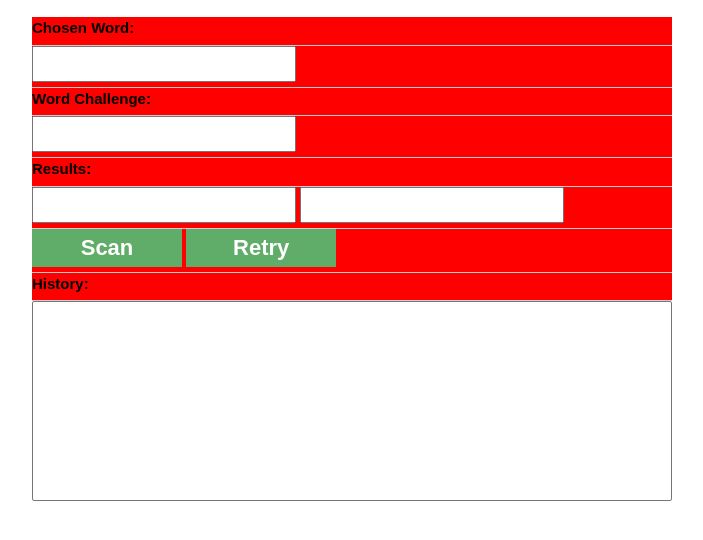
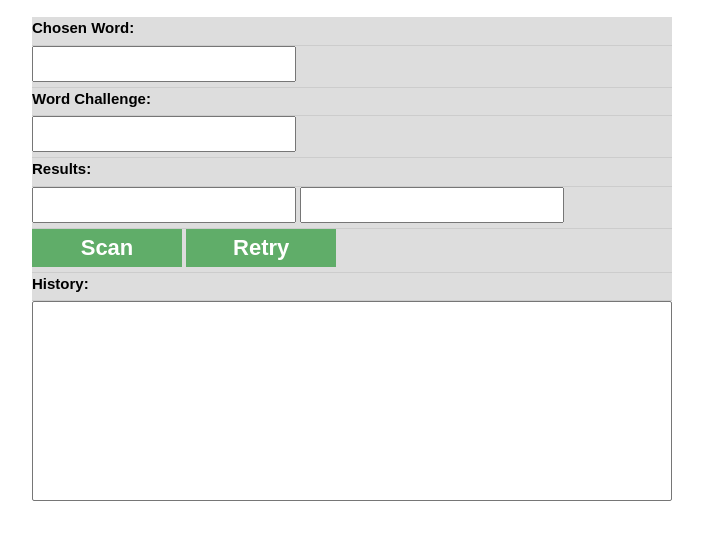
Before and after one commit to soodmax/Wordsmith, a plain HTML site: page index.html in a window 1280 px wide. Shown: the part 68-608 px from the top of the page, without its empty margins (288-991 px from the left). Drawn offline with Linux system fonts and the light colour scheme.

Commit message:
no message

```diff
--- a/style.css
+++ b/style.css
@@ -22,7 +22,7 @@ main h1 {
 
 #column1 > div,
 #column2 > div {
-  background: red;
+  background: #ddd;
   border-bottom: 1px solid #ccc;
   padding-bottom: 5px;
 }
```
